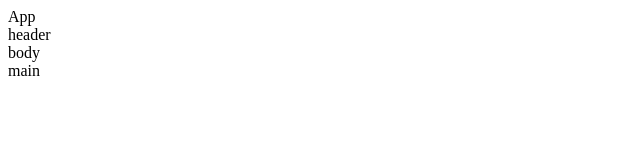
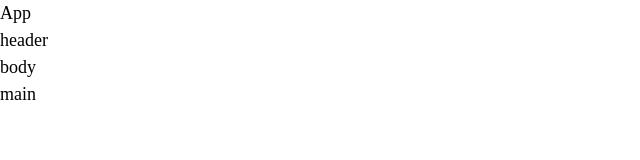
Before and after one commit to MarwenLabidi/TODO-APP, a React (Vite) app: page / in a window 1280 px wide. Shown: the top 160 px of the page, without its empty margins (0-640 px from the left). Built offline with nearby package versions, Linux system fonts and the light colour scheme.

Commit message:
💄 Updating style files : i added GlobalStyle with styled-components

```diff
--- a/index.html
+++ b/index.html
@@ -4,7 +4,14 @@
         <meta charset="UTF-8" />
         <link rel="icon" type="image/svg+xml" href="/vite.svg" />
         <meta name="viewport" content="width=device-width, initial-scale=1.0" />
-    <title>Vite + React</title>
+        <title>TODO-APP</title>
+        <!-- get font-family -->
+        <link rel="preconnect" href="https://fonts.googleapis.com" />
+        <link rel="preconnect" href="https://fonts.gstatic.com" crossorigin />
+        <link
+            href="https://fonts.googleapis.com/css2?family=Josefin+Sans:wght@400;700&display=swap"
+            rel="stylesheet"
+        />
     </head>
     <body>
         <div id="root"></div>
--- a/package.json
+++ b/package.json
@@ -10,7 +10,8 @@
   },
   "dependencies": {
     "react": "^18.2.0",
-    "react-dom": "^18.2.0"
+    "react-dom": "^18.2.0",
+    "styled-components": "^5.3.5"
   },
   "devDependencies": {
     "@types/react": "^18.0.17",
--- a/src/App.jsx
+++ b/src/App.jsx
@@ -1,10 +1,12 @@
 import React from "react";
 import Header from "./components/header/Header";
 import Body from "./components/body/Body";
+import GlobalStyle from "./setup/styled_components/GlobalStyle";
 
 const App = () => {
     return (
         <>
+            <GlobalStyle />
             <div>App</div>
             <Header />
             <Body />
--- /dev/null
+++ b/src/setup/styled_components/GlobalStyle.jsx
@@ -0,0 +1,111 @@
+import { createGlobalStyle } from "styled-components";
+const GlobalStyle = createGlobalStyle`
+:root {
+  	    /* fonts variables  */
+        --ff_Josefin:'Josefin Sans', sans-serif;
+
+        /* fonts weight */
+        --fw_regular:400;
+        --fw_bold:700;
+
+        /* colors variables */
+
+        /* Primary colors */
+        --clr_Bright_Blue: hsl(220, 98%, 61%);
+        --clr_Background_Gradiant:linear-gradient(hsl(192, 100%, 67%), hsl(280, 87%, 65%));
+
+        /* Light Theme */
+        --clr_Very_Light_Gray: hsl(0, 0%, 98%);
+        --Very_Light_Grayish_Blue: hsl(236, 33%, 92%);
+        --Light_Grayish_Blue: hsl(233, 11%, 84%);
+        --Dark_Grayish_Blue: hsl(236, 9%, 61%);
+        --Very_Dark_Grayish_Blue: hsl(235, 19%, 35%);
+
+        /* Dark Theme */
+        --clr_Very_Dark_Blue: hsl(235, 21%, 11%);
+        --clr_Very_Dark_Desaturated_Blue: hsl(235, 24%, 19%);
+        --clr_Light_Grayish_Blue: hsl(234, 39%, 85%);
+        --clr_Light_Grayish_Blue_hover: hsl(236, 33%, 92%);
+        --clr_Dark_Grayish_Blue: hsl(234, 11%, 52%);
+        --clr_Very_Dark_Grayish_Blue: hsl(233, 14%, 35%);
+        --clr_Very_Dark_Grayish_Blue: hsl(237, 14%, 26%);
+
+}
+
+body{ font-size:18px;}
+/* Box sizing rules */
+*,
+*::before,
+*::after {
+  box-sizing: border-box;
+}
+
+/* Remove default margin */
+body,
+h1,
+h2,
+h3,
+h4,
+p,
+figure,
+blockquote,
+dl,
+dd {
+  margin: 0;
+}
+
+/* Remove list styles on ul, ol elements with a list role, which suggests default styling will be removed */
+ul[role='list'],
+ol[role='list'] {
+  list-style: none;
+}
+
+/* Set core root defaults */
+html:focus-within {
+  scroll-behavior: smooth;
+}
+
+/* Set core body defaults */
+body {
+  min-height: 100vh;
+  text-rendering: optimizeSpeed;
+  line-height: 1.5;
+}
+
+/* A elements that don't have a class get default styles */
+a:not([class]) {
+  text-decoration-skip-ink: auto;
+}
+
+/* Make images easier to work with */
+img,
+picture {
+  max-width: 100%;
+  display: block;
+}
+
+/* Inherit fonts for inputs and buttons */
+input,
+button,
+textarea,
+select {
+  font: inherit;
+}
+
+/* Remove all animations, transitions and smooth scroll for people that prefer not to see them */
+@media (prefers-reduced-motion: reduce) {
+  html:focus-within {
+  scroll-behavior: auto;
+  }
+
+  *,
+  *::before,
+  *::after {
+    animation-duration: 0.01ms !important;
+    animation-iteration-count: 1 !important;
+    transition-duration: 0.01ms !important;
+    scroll-behavior: auto !important;
+  }
+}
+`;
+export default GlobalStyle;
```
Also changed, not shown: 1 other file (tests, documents, lock files or other folders). Lines whose indentation alone changed are shown as unchanged.
